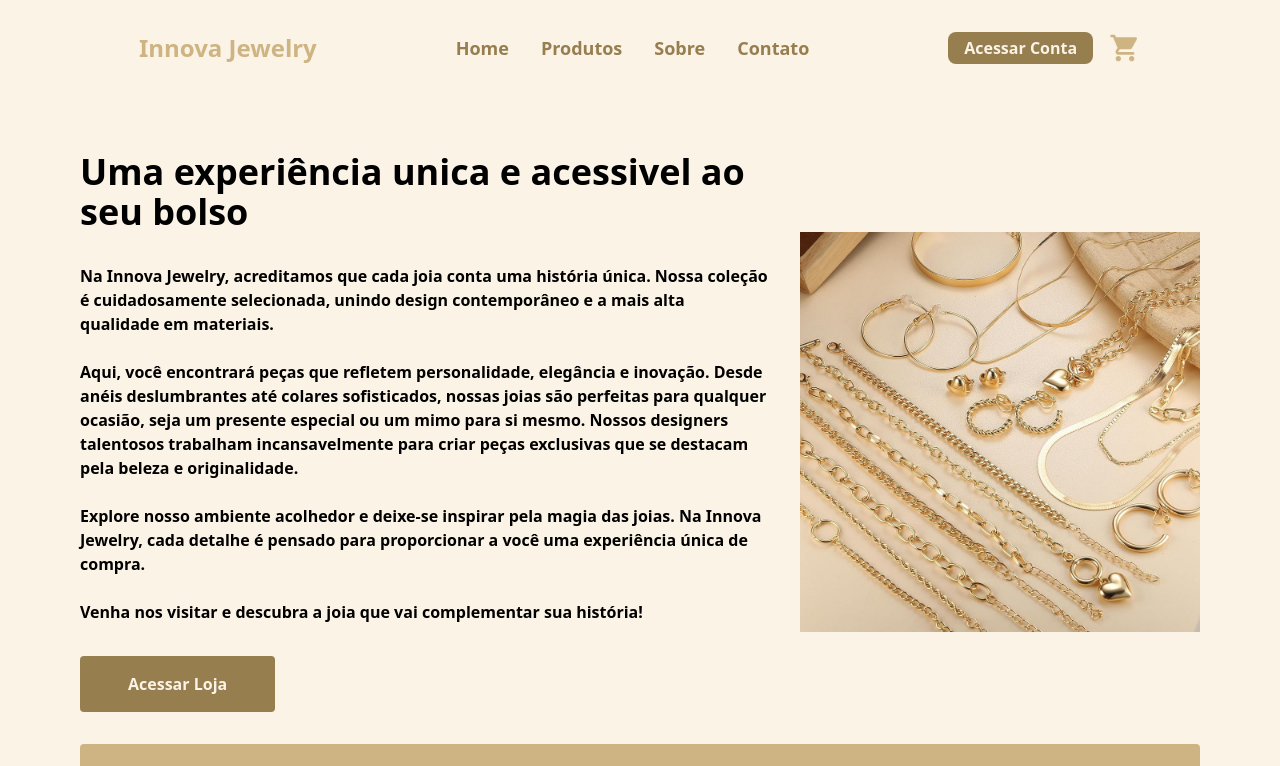
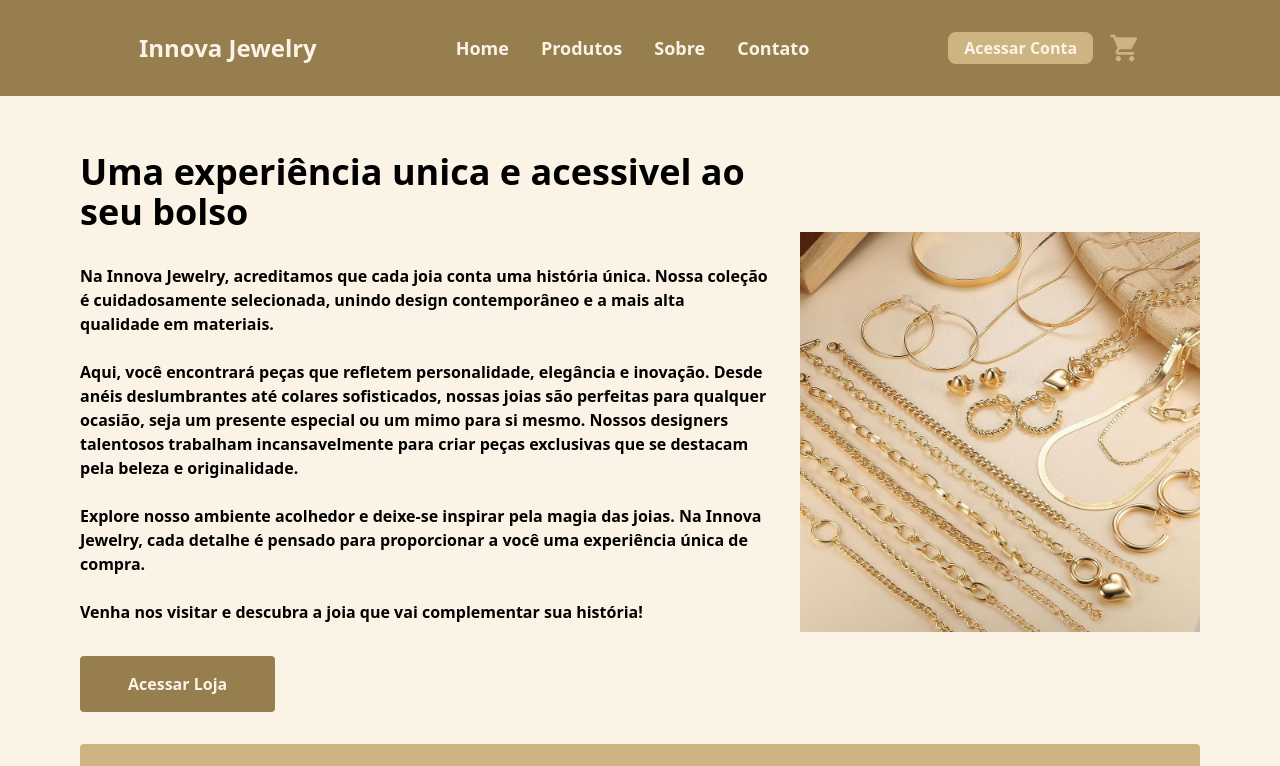
Before and after one commit to Innovation-Masters/cp-web, a React (Vite) app: page / in a window 1280 px wide. Shown: the top 766 px of the page. Built offline with nearby package versions, Linux system fonts and the light colour scheme.

Commit message:
style: set header to position sticky

```diff
--- a/src/components/Nav.jsx
+++ b/src/components/Nav.jsx
@@ -1,9 +1,9 @@
 export default function Nav() {
     return (
-        <header className="flex justify-evenly items-center py-8">
-            <h1 className="text-2xl font-bold text-secondary">Innova Jewelry</h1>
+        <header className="flex justify-evenly items-center py-8 sticky top-0 bg-dark">
+            <h1 className="text-2xl font-extrabold text-light">Innova Jewelry</h1>
             <nav>
-                <ul className="flex text-dark font-bold gap-x-8 items-center text-lg">
+                <ul className="flex text-dark font-bold gap-x-8 items-center text-lg text-light">
                     <a className="hover:opacity-70" href="#">Home</a>
                     <a className="hover:opacity-70" href="#">Produtos</a>
                     <a className="hover:opacity-70" href="#">Sobre</a>
@@ -11,7 +11,7 @@ export default function Nav() {
                 </ul>
             </nav>
             <div className="flex gap-x-4 font-bold">
-                <button className="py-1 px-4 bg-dark rounded-lg hover:opacity-70 text-light">Acessar Conta</button>
+                <button className="py-1 px-4 bg-secondary rounded-lg hover:opacity-70 text-light">Acessar Conta</button>
                 <img className="hover:opacity-70 cursor-pointer" src="../../public/shop.png" alt="icone de carrinho de compras" width={32}/>
             </div>
         </header>
```
